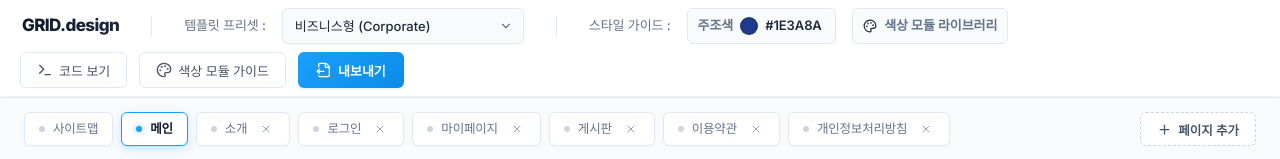
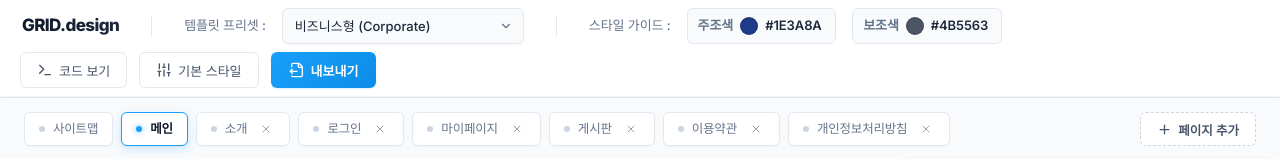
Before and after one commit to yoonzda/grid, a React (Vite) app: page / in a window 1280 px wide. Shown: the top 159 px of the page. Built offline with nearby package versions, Linux system fonts and the light colour scheme; a web font is replaced by a local one.

Commit message:
revert: 편집기 상단 툴바(주조색/보조색 및 기본 스타일 버튼) 원래 디자인으로 복원

```diff
--- a/src/components/EditorContainer.tsx
+++ b/src/components/EditorContainer.tsx
@@ -1,6 +1,6 @@
 import React, { useState } from 'react';
 import { Section, EditorElement, GuidelineWidth, ElementType, Page, ThemeSettings } from '../types';
-import { Type, Image as ImageIcon, Link, Plus, FileOutput, HelpCircle, Terminal, X, Palette, Columns, FileText } from 'lucide-react';
+import { Type, Image as ImageIcon, Link, Plus, FileOutput, HelpCircle, Terminal, X, Sliders, Columns, FileText } from 'lucide-react';
 import { CanvasGrid } from './CanvasGrid';
 import { SidebarProperty } from './SidebarProperty';
 
@@ -340,13 +340,23 @@ export const EditorContainer: React.FC<EditorContainerProps> = ({
               </span>
             </div>
 
-            <div
-              className="theme-color-input flex items-center gap-[7px] px-2.5 py-1 rounded-md bg-sky-50 border border-sky-200 cursor-pointer hover:bg-sky-100 transition-colors"
-              onClick={() => setIsStyleViewerOpen(true)}
-              title="클릭하여 원천 베이스 컬러 라이브러리 열기"
-            >
-              <Palette size={14} className="text-sky-600" />
-              <span className="color-label-tag text-xs font-bold text-sky-750">색상 모듈 라이브러리</span>
+            <div className="theme-color-input flex items-center gap-[7px] px-2.5 py-1 rounded-md bg-slate-50 border border-slate-200" title="클릭하여 보조색 복사">
+              <span className="color-label-tag text-xs font-semibold text-slate-600">보조색</span>
+              <div className="color-picker-badge-wrapper">
+                <input
+                  type="color"
+                  value={themeSettings.secondaryColor}
+                  onChange={(e) => setThemeSettings(prev => ({ ...prev, secondaryColor: e.target.value }))}
+                />
+                <span className="color-picker-badge" style={{ backgroundColor: themeSettings.secondaryColor }}></span>
+              </div>
+              <span
+                className="color-code-tag copyable font-mono text-xs font-semibold text-slate-700"
+                onClick={() => handleCopyColor(themeSettings.secondaryColor)}
+                title="클릭하여 보조색 복사"
+              >
+                {copiedColor === themeSettings.secondaryColor ? '복사됨!' : themeSettings.secondaryColor.toUpperCase()}
+              </span>
             </div>
           </div>
         </div>
@@ -357,9 +367,9 @@ export const EditorContainer: React.FC<EditorContainerProps> = ({
             <span>{isCodeViewerOpen ? '코드 접기' : '코드 보기'}</span>
           </button>
 
-          <button className={`toggle-code-action-btn flex items-center gap-1 ${isStyleViewerOpen ? 'active' : ''}`} onClick={() => setIsStyleViewerOpen(!isStyleViewerOpen)} title="원천 베이스 컬러 라이브러리 & 시스템 스타일 가이드 열기">
-            <Palette size={16} />
-            <span>색상 모듈 가이드</span>
+          <button className={`toggle-code-action-btn flex items-center gap-1 ${isStyleViewerOpen ? 'active' : ''}`} onClick={() => setIsStyleViewerOpen(!isStyleViewerOpen)} title="기본 디자인 프리셋 가이드 스타일 편집">
+            <Sliders size={16} />
+            <span>기본 스타일</span>
           </button>
 
           <button className="export-action-btn flex items-center gap-1" onClick={onExport}>
```
